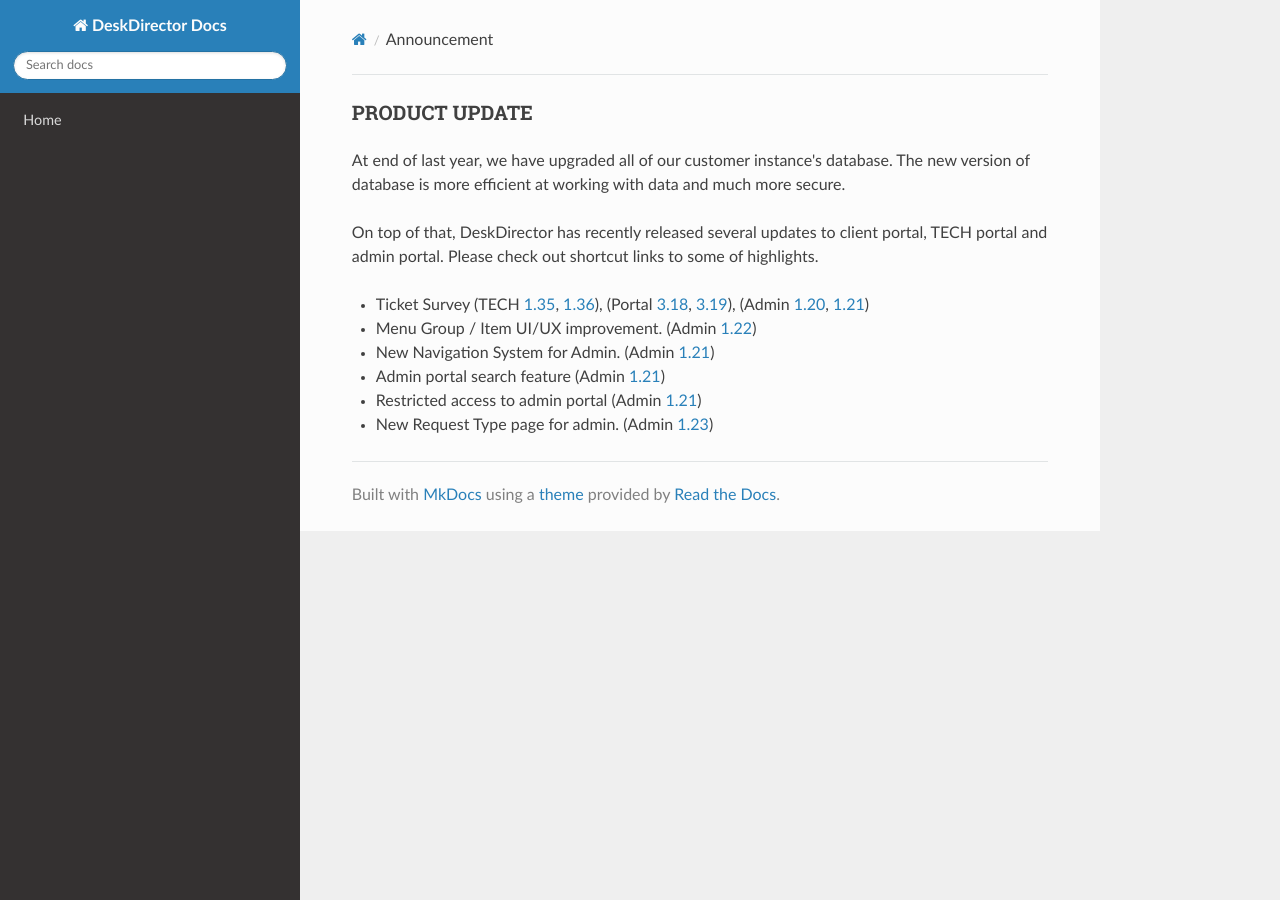
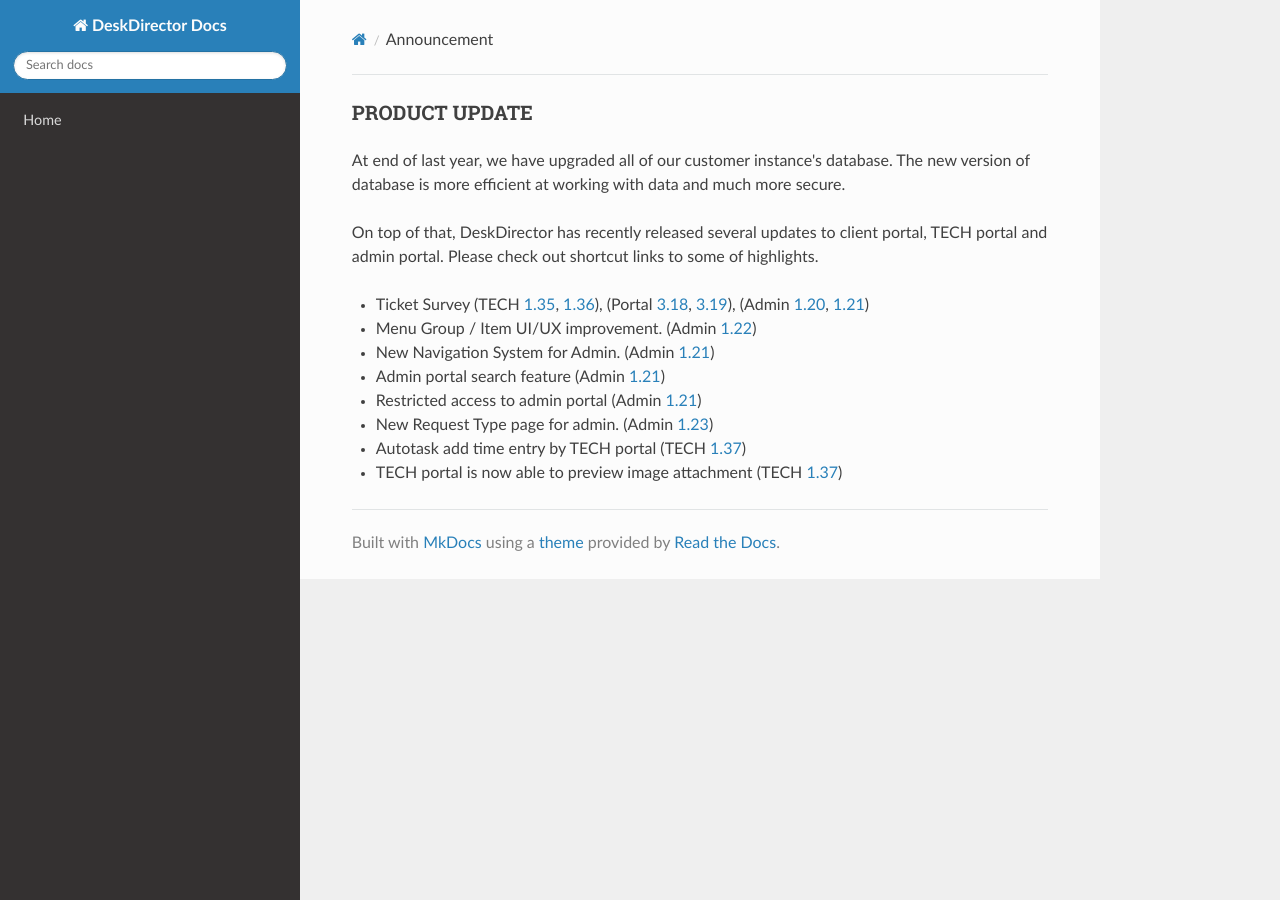
Before and after one commit to DeskDirector/docs, an MkDocs documentation site: the page built from docs/_contents/admin/home/announcement.md, in a window 1280 px wide. Built offline with MkDocs 1.6.1, drawn with Linux system fonts in a browser that asks for light colours; nearby versions of some CDN libraries; old or Windows-style settings are respelled for this version of MkDocs.

Commit message:
Update announcement.md

```diff
--- a/docs/_contents/admin/home/announcement.md
+++ b/docs/_contents/admin/home/announcement.md
@@ -10,3 +10,5 @@ On top of that, DeskDirector has recently released several updates to client por
 * Admin portal search feature (Admin [1.21](/configs/release-notes/admin/v1.21.1))
 * Restricted access to admin portal (Admin [1.21](/configs/release-notes/admin/v1.21.1))
 * New Request Type page for admin. (Admin [1.23](/configs/release-notes/admin/v1.23.1))
+* Autotask add time entry by TECH portal (TECH [1.37](/configs/release-notes/tech/v1.37))
+* TECH portal is now able to preview image attachment (TECH [1.37](/configs/release-notes/tech/v1.37))
```
